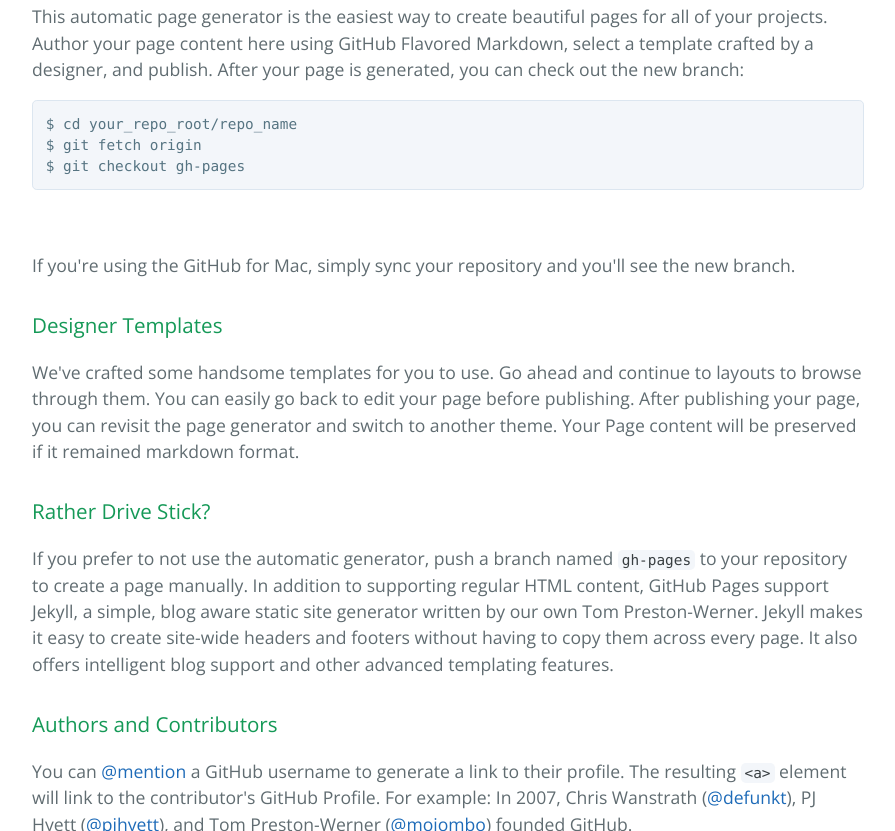
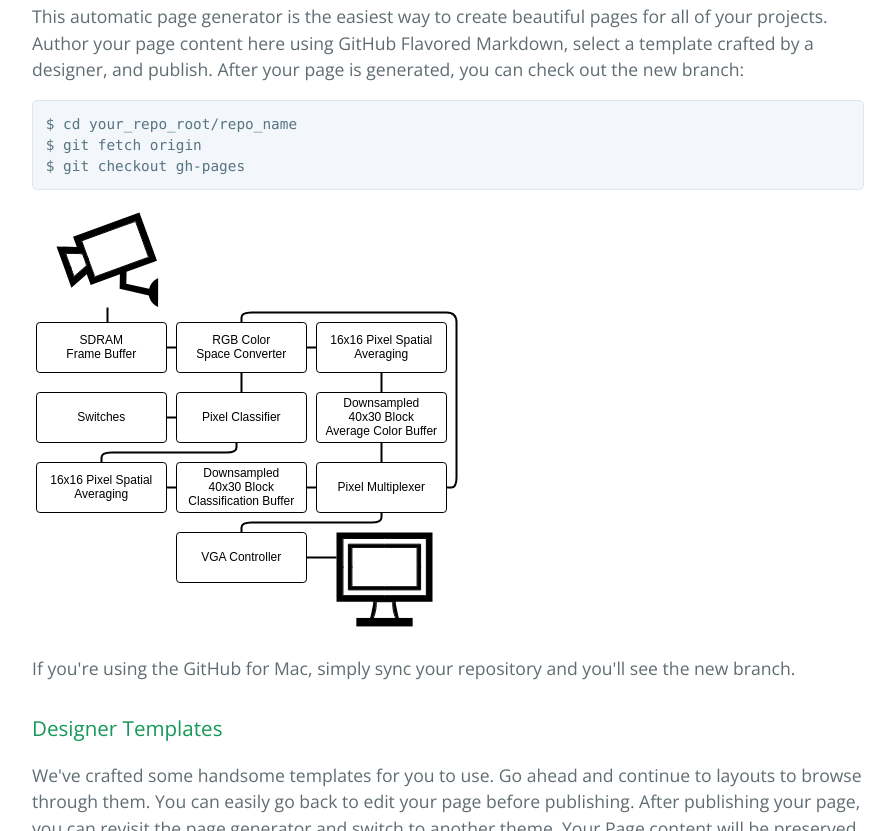
Before and after one commit to seanogden/witprocam, a plain HTML site: page index.html in a window 1280 px wide. Shown: the part 413-1244 px from the top of the page, without its empty margins (192-1087 px from the left). Drawn offline with nearby package versions, Linux system fonts and the light colour scheme; the site is published under a folder, as on GitHub Pages, so addresses that start at the root find nothing.

Commit message:
img address fix.

```diff
--- a/index.html
+++ b/index.html
@@ -29,7 +29,7 @@ $ git fetch origin
 $ git checkout gh-pages
 </code></pre>
 
-<p><img src="/images/Pixelator.svg" alt=""></p>
+<p><img src="images/Pixelator.svg" alt=""></p>
 
 <p>If you're using the GitHub for Mac, simply sync your repository and you'll see the new branch.</p>
 
```
